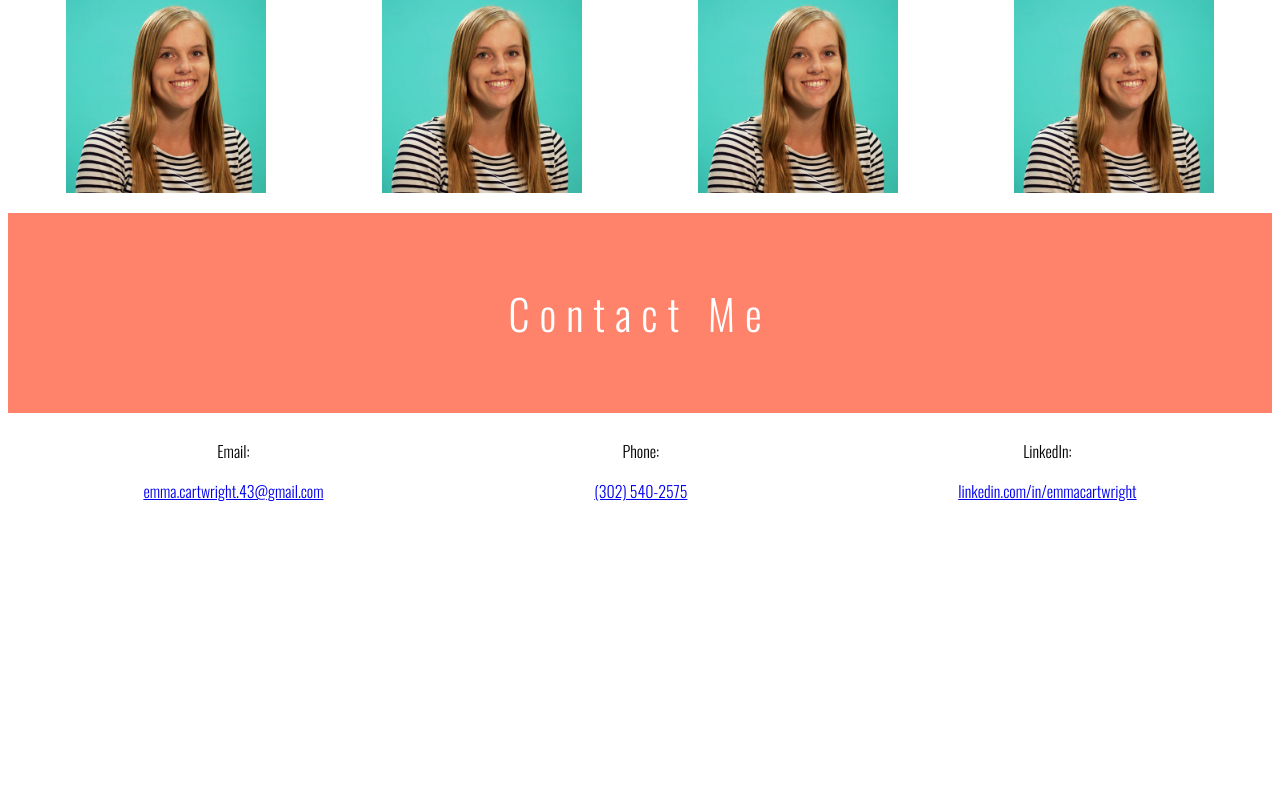
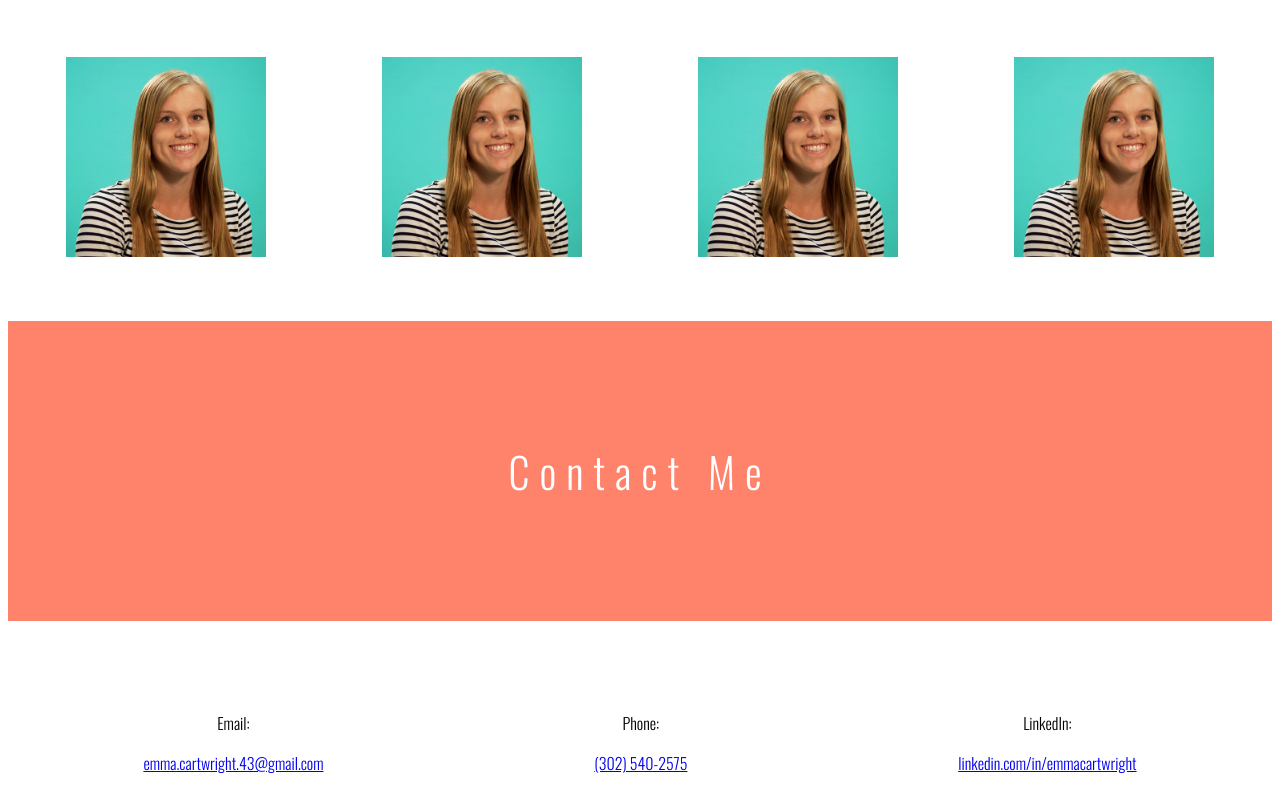
Before and after one commit to niralpokal/ecartwright, an Angular app: page / in a window 1280 px wide. Shown: the part 3084-3884 px from the top of the page. Before the commit the page ends 3612 px from the top, so only its background shows below. Built offline with nearby package versions, Linux system fonts and the light colour scheme; a web font is replaced by a local one.

Commit message:
Updated CSS for components.

```diff
--- a/src/app/components/home/home-contact.component.scss
+++ b/src/app/components/home/home-contact.component.scss
@@ -1,12 +1,12 @@
 .container {
     position: relative;
-    margin-top: 20px;
+    margin: 64px 0;
 }
 .overlay {
     opacity: .8;
 }
 .parallex {
-    min-height: 200px;
+    min-height: 300px;
     background-attachment: fixed;
     background-position: center;
     background-repeat: no-repeat;
--- a/src/app/components/home/home-portfolio.component.scss
+++ b/src/app/components/home/home-portfolio.component.scss
@@ -1,5 +1,6 @@
 .container {
     position: relative;
+    margin: 0 0 64px 0;
 }
 
 .overlay {
--- a/src/app/components/home/home-portfolio.component.ts
+++ b/src/app/components/home/home-portfolio.component.ts
@@ -9,7 +9,7 @@ import { Component } from '@angular/core';
             <span class="black padding large-center-text">Portfolio</span>
         </div>
     </div>
-    <div class="flex-container">
+    <div class="flex-container margin-top">
         <div class="flex-item">
             <img class="img" src="../../../assets/profile.jpg">
         </div>
```
